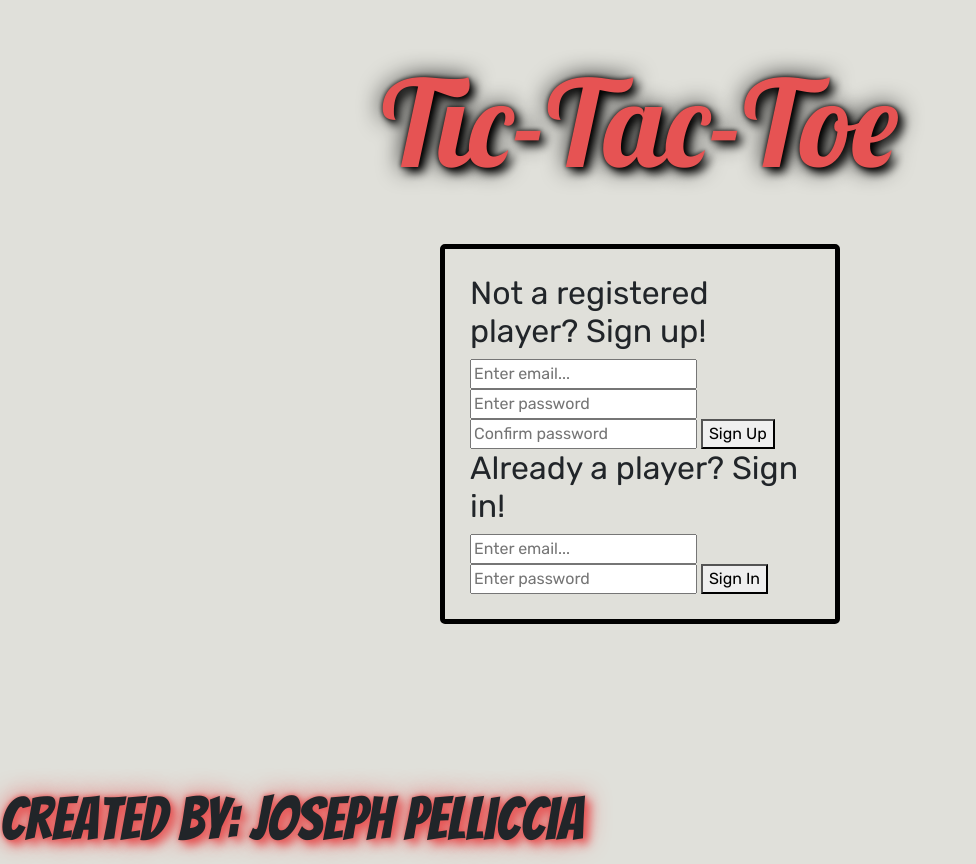
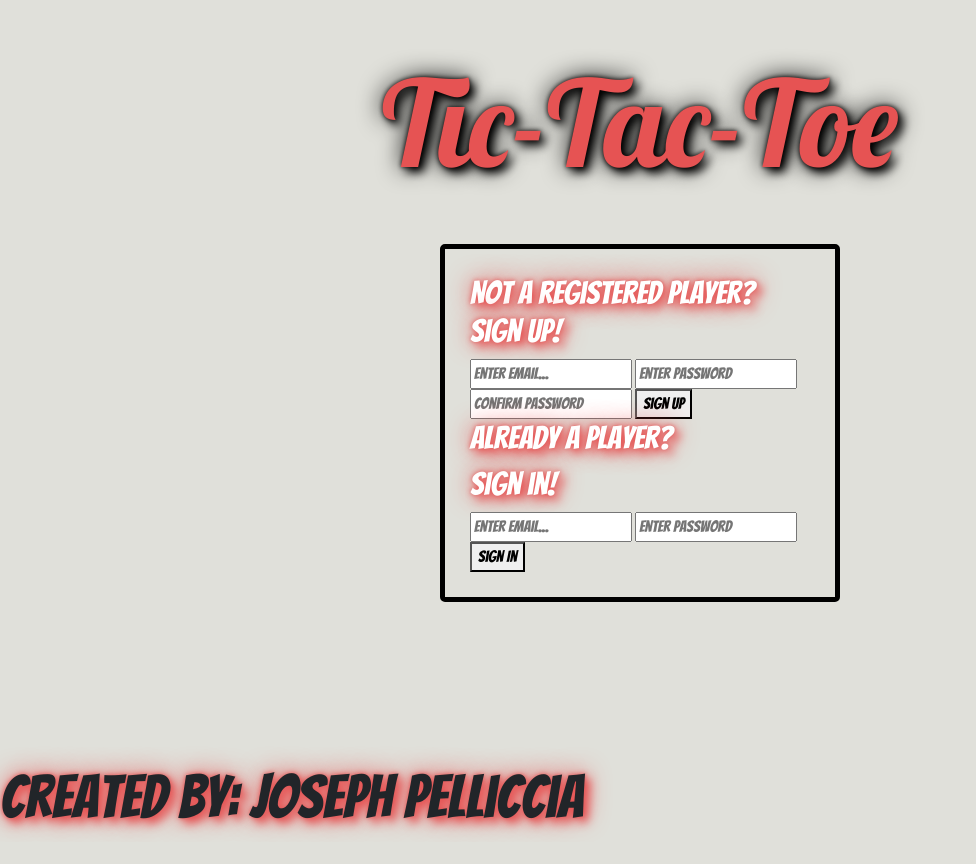
Before and after one commit to jpelliccia/JP-Tic-Tac-Toe-Project, a website built with webpack: page index.html in a window 1280 px wide. Shown: the whole page, without its empty margins (0-976 px from the left). After the commit the page ends 842 px from the top, so only its background shows below. Built offline with nearby package versions, Linux system fonts and the light colour scheme; files whose address does not match are found by name.

Commit message:
Made some changes to the README.md / HTML / CSS
Changed some fonts/colors to the HTML/CSS
Added some lines of content to the README.md

```diff
--- a/assets/styles/index.scss
+++ b/assets/styles/index.scss
@@ -17,7 +17,8 @@ h1 {
 }
 
 .instructions {
-  font-family: 'Rubik', sans-serif;
+  // font-family: 'Rubik', sans-serif;
+  font-family: 'Bangers', cursive;
   border: solid 2px black;
   border-radius: 20px;
   text-align: left;
@@ -29,7 +30,8 @@ h1 {
 }
 
 .panel {
-  font-family: 'Rubik', sans-serif;
+  // font-family: 'Rubik', sans-serif;
+  font-family: 'Bangers', cursive;
   border: solid 2px black;
   border-radius: 20px;
   text-align: left;
@@ -56,7 +58,8 @@ h1 {
 
 #loginBox {
 
-  font-family: 'Rubik', sans-serif;
+  // font-family: 'Rubik', sans-serif;
+  font-family: 'Bangers', cursive;
   border: solid black 5px;
   border-radius: 5px;
   width: 400px;
@@ -66,6 +69,8 @@ h1 {
   margin-top: 50px;
   margin-bottom: 150px;
   padding: 25px;
+  text-shadow: 5px 5px 10px #e65353, 0 0 25px #e65353, 0 0 5px #e65353;
+  color: white;
 }
 
 #titleRoll {
@@ -86,6 +91,14 @@ h1 {
   color: white;
 
 }
+
+// #sign-in {
+//   text-shadow: 5px 5px 10px #04c925, 0 0 25px #04c925, 0 0 5px #04c925;
+// }
+//
+// #sign-up {
+//   text-shadow: 5px 5px 10px #04c925, 0 0 25px #04c925, 0 0 5px #04c925;
+// }
 
 .success {
   color: green;
--- a/index.html
+++ b/index.html
@@ -31,7 +31,8 @@
           </form>
 
           <form id='sign-in'>
-                <h2>Already a player? Sign in!</h2>
+                <h2>Already a player?</h2>
+                 <h2>Sign in!</h2>
                     <input type="email" name="credentials[email]" placeholder='Enter email...' >
                     <input type="password" name="credentials[password]" placeholder='Enter password' >
                     <button>Sign In</button>
```
Also changed, not shown: README.md.
